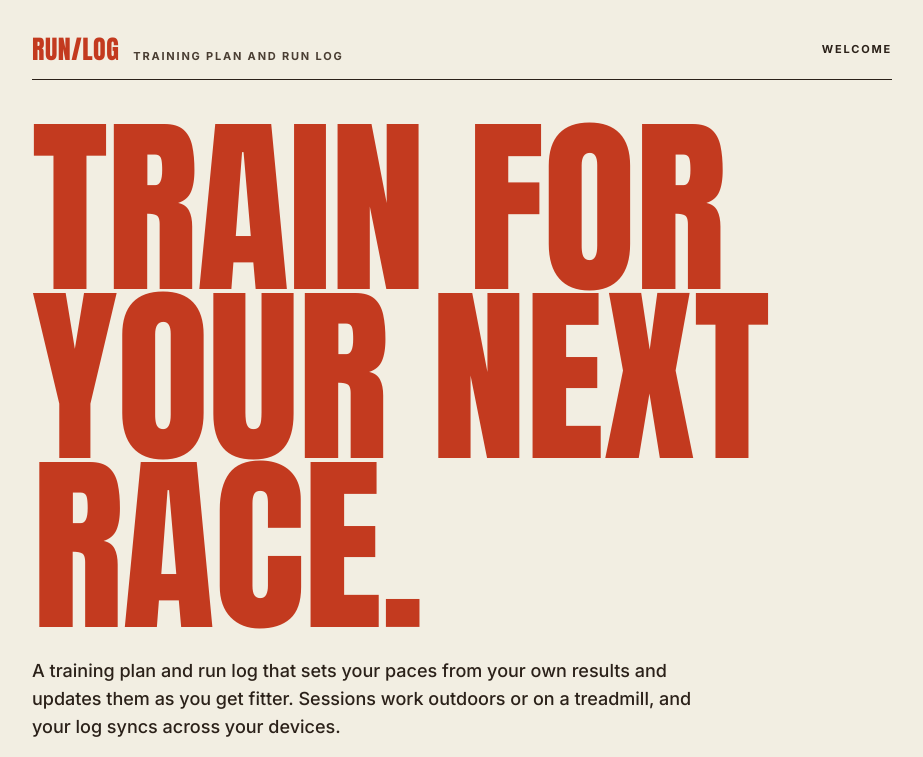
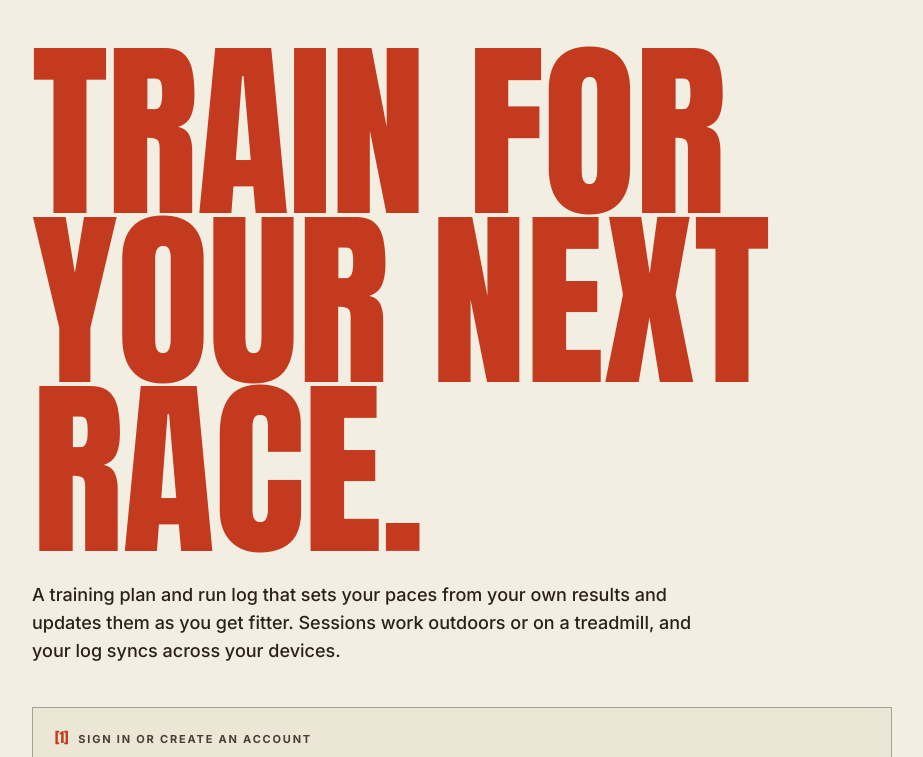
Before and after one commit to dan-r-jacob/trainingplan, a plain HTML site: page index.html in a window 1280 px wide. Shown: the top 757 px of the page, without its empty margins (178-1101 px from the left). Drawn offline with nearby package versions, Linux system fonts and the light colour scheme.

Commit message:
Add files via upload

```diff
--- a/index.html
+++ b/index.html
@@ -65,15 +65,9 @@ button{font-family:inherit}
 .idx{font-family:var(--font-display);font-weight:400;font-size:1.25em;letter-spacing:0;color:var(--red);margin-right:10px}
 .idx::before{content:"["} .idx::after{content:"]"}
 
-/* Masthead */
-.statusbar{display:flex;align-items:center;justify-content:space-between;gap:12px;padding-bottom:16px;border-bottom:1px solid var(--rule-heavy)}
-.statusbar .left{display:flex;align-items:baseline;gap:14px;flex-wrap:wrap}
 .brand{font-family:var(--font-display);font-size:26px;font-weight:400;letter-spacing:.5px;color:var(--red);line-height:1}
-#issue{font-family:var(--font-body);font-size:11px;font-weight:700;letter-spacing:1.8px;color:var(--ink)}
-@media (max-width:600px){.statusbar{flex-wrap:wrap;row-gap:6px}}
-
 /* Hero */
-.hero{padding:44px 0 36px}
+.hero{padding:12px 0 36px}
 h1{font-family:var(--font-display);font-weight:400;font-size:clamp(64px,15vw,200px);line-height:.88;letter-spacing:-1.5px;text-transform:uppercase;color:var(--red);margin:0;max-width:100%;overflow-wrap:normal;hyphens:none}
 h1 em{font-style:normal}
 .sub{color:var(--ink);margin:26px 0 0;max-width:58ch;font-size:18px;line-height:1.55}
@@ -252,7 +246,7 @@ details.promptbox[open] > summary{margin-bottom:0}
 .how p{margin:0;color:var(--ink-med);max-width:56ch}
 
 @media (max-width:600px){
-  .hero{padding:30px 0 26px}
+  .hero{padding:8px 0 26px}
   .sub{font-size:16px;margin-top:18px}
   .week{margin-top:48px}
   .s-main{gap:14px}
@@ -298,10 +292,6 @@ details.promptbox[open] > summary{margin-bottom:0}
 </head>
 <body>
 <div class="wrap">
-  <div class="statusbar">
-    <div class="left"><span class="brand" data-brand>RUN/LOG</span><span class="eyebrow" id="planTitle">Training plan</span></div>
-    <span class="eyebrow" id="issue">Week no. 01</span>
-  </div>
   <section id="welcome" hidden>
     <header class="hero">
       <h1>Train for your next race.</h1>
@@ -745,11 +735,9 @@ function renderChrome(){
   document.getElementById("sub").textContent = `${r.name} on ${fmtDate(raceDate,{weekday:"long",day:"numeric",month:"long",year:"numeric"})}. ${P.plan.intro||""}`.trim();
   const brand = P.plan.brand || (r.location.replace(/[^A-Za-z]/g,"").slice(0,3).toUpperCase()+"/"+r.date.slice(2,4));
   document.querySelectorAll("[data-brand]").forEach(e=>e.textContent=brand);
-  document.getElementById("planTitle").textContent = P.plan.title;
   document.getElementById("footMeta").textContent = `${r.name}, ${fmtDate(raceDate,{day:"2-digit",month:"2-digit",year:"numeric"}).replace(/\//g,".")}`;
   document.title = `${r.name} – ${P.plan.title}`;
   const started = Date.now()>=P.start;
-  document.getElementById("issue").textContent = days<0 ? "Race complete" : started ? `Week no. ${String(currentWeek()).padStart(2,"0")}` : `Starts ${fmtDate(new Date(P.start),{day:"2-digit",month:"2-digit",year:"numeric"}).replace(/\//g,".")}`;
   // plan switcher
   const list=planList(), ps=document.getElementById("planSel");
   document.getElementById("planbar").hidden = list.length<2;
@@ -914,8 +902,6 @@ function renderGate(){
   document.getElementById("wWho").innerHTML = session ? `Signed in as ${esc(session.user.email||"you")}. <button class="linkbtn" data-signout>Sign out</button>` : "";
   if(showWelcome){
     document.querySelectorAll("[data-brand]").forEach(e=>e.textContent="RUN/LOG");
-    document.getElementById("planTitle").textContent="Training plan and run log";
-    document.getElementById("issue").textContent = needSignIn ? "Welcome" : "Getting started";
     document.title="Training plan and run log";
   }
   return showWelcome;
```
